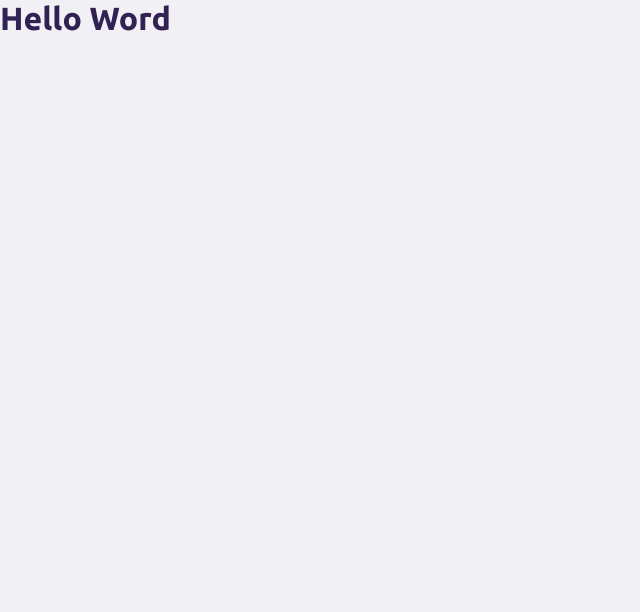
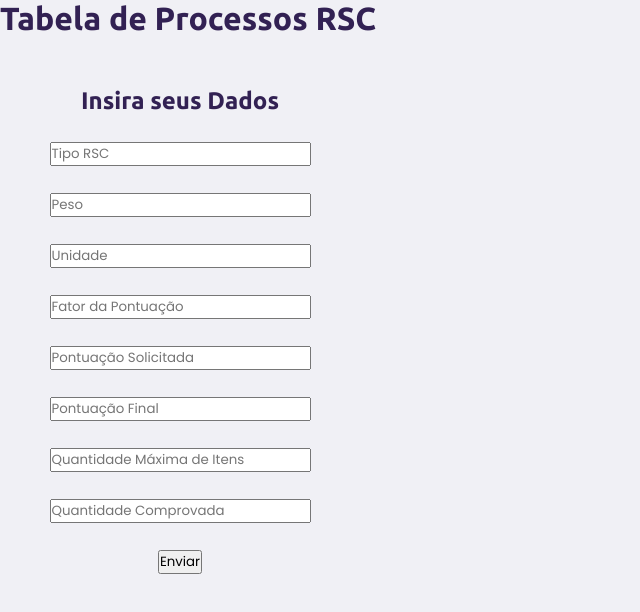
Before and after one commit to guilhermeterenciani/software_RSC, a React (Create React App) app in the folder web/: page /cadastro-processos-rsc in a window 1280 px wide. Shown: the top 612 px of the page, without its empty margins (0-640 px from the left). Built offline with nearby package versions, Linux system fonts and the light colour scheme.

Commit message:
Tela de Cadastro, Funcao de Cadastro e Conexao com o Banco

```diff
--- a/web/src/pages/ProcessosRSC/index.tsx
+++ b/web/src/pages/ProcessosRSC/index.tsx
@@ -1,9 +1,115 @@
-import React from "react";
+import React, {ChangeEvent, FormEvent, useState} from "react";
+
+import api from '../../services/api';
 import './style.css';
 
 const Processos_RSC = () => {
+
+    const [formData, setFormData] = useState({
+        tipo_rsc: '',
+        peso: '',
+        unidade: '',
+        fator_da_pontuacao: '',
+        pontuacao_solicitada: '',
+        pontuacao_final: '',
+        qtnd_max_de_itens: '',
+        quantidade_comprovada: ''
+    });
+
+    function handleInputChange(event: ChangeEvent<HTMLInputElement>){
+        const {name, value} = event.target;
+
+        setFormData({...formData, [name]: value });
+    }
+
+    async function handleSubmit(event: FormEvent) {
+
+        event.preventDefault();
+
+        const { tipo_rsc, peso, unidade, fator_da_pontuacao, pontuacao_solicitada, pontuacao_final, qtnd_max_de_itens, quantidade_comprovada} = formData;
+
+            const data = {
+                tipo_rsc,
+                peso,
+                unidade,
+                fator_da_pontuacao,
+                pontuacao_solicitada,
+                pontuacao_final,
+                qtnd_max_de_itens,
+                quantidade_comprovada
+            };
+
+            console.log(data)
+            await api.post('tabela_rsc', data);
+            alert("Formulário Enviado");
+        }
+
+
     return(
-        <h1>Hello Word</h1>
+        <div>
+            <div>
+                <h1>Tabela de Processos RSC</h1>
+            </div>
+            <br/><br/>
+            <div>
+                <form action="" onSubmit={handleSubmit}>
+
+                    <h2>Insira seus Dados</h2>
+                    <br/>
+                    <div>
+                        <input type="text" placeholder="Tipo RSC" name="tipo_rsc"
+                        onChange={handleInputChange}
+                        />
+                    </div>
+                    <br/>
+                    <div>
+                        <input type="text" placeholder="Peso" name="peso"
+                        onChange={handleInputChange}
+                        />
+                    </div>
+                    <br/>
+                    <div>
+                        <input type="text" placeholder="Unidade" name="unidade"
+                        onChange={handleInputChange}
+                        />
+                    </div>
+                    <br/>
+                    <div>
+                        <input type="text" placeholder="Fator da Pontuação" name="fator_da_pontuacao"
+                        onChange={handleInputChange}
+                        />
+                    </div>
+                    <br/>
+                    <div>
+                        <input type="text" placeholder="Pontuação Solicitada" name="pontuacao_solicitada"
+                        onChange={handleInputChange}
+                        />
+                    </div>
+                    <br/>
+                    <div>
+                        <input type="text" placeholder="Pontuação Final" name="pontuacao_final"
+                        onChange={handleInputChange}
+                        />
+                    </div>
+                    <br/>
+                    <div>
+                        <input type="text" placeholder="Quantidade Máxima de Itens" name="qtnd_max_de_itens"
+                        onChange={handleInputChange}
+                        />
+                    </div>
+                    <br/>
+                    <div>
+                        <input type="text" placeholder="Quantidade Comprovada" name="quantidade_comprovada"
+                        onChange={handleInputChange}
+                        />
+                    </div>
+                    <br/>
+                    <div>
+                        <input type="submit" value="Enviar"/>
+                    </div>
+                </form>
+            </div>
+        </div>
     );
 }
 
```
Also changed, not shown: 1 other file (tests, documents, lock files or other folders).
